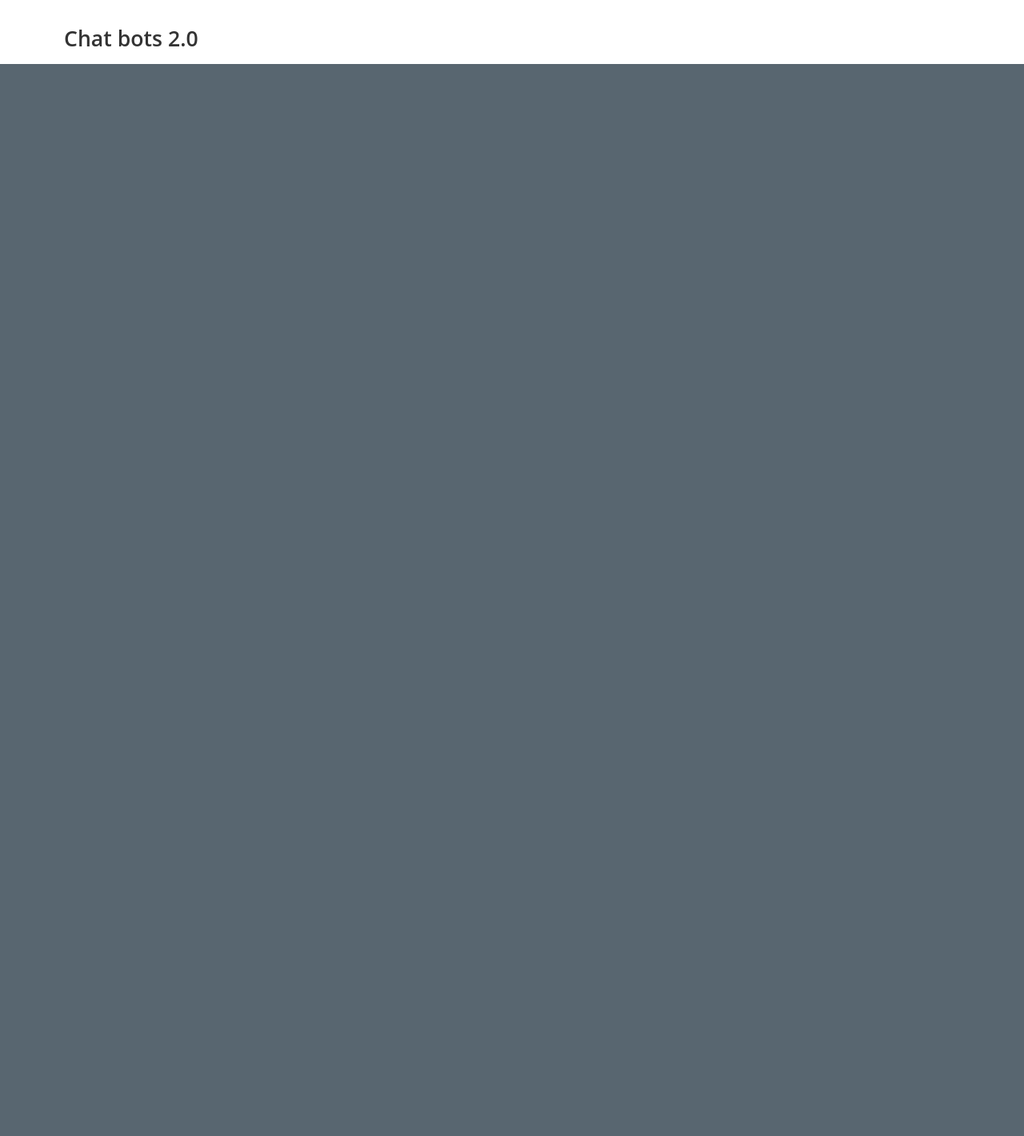
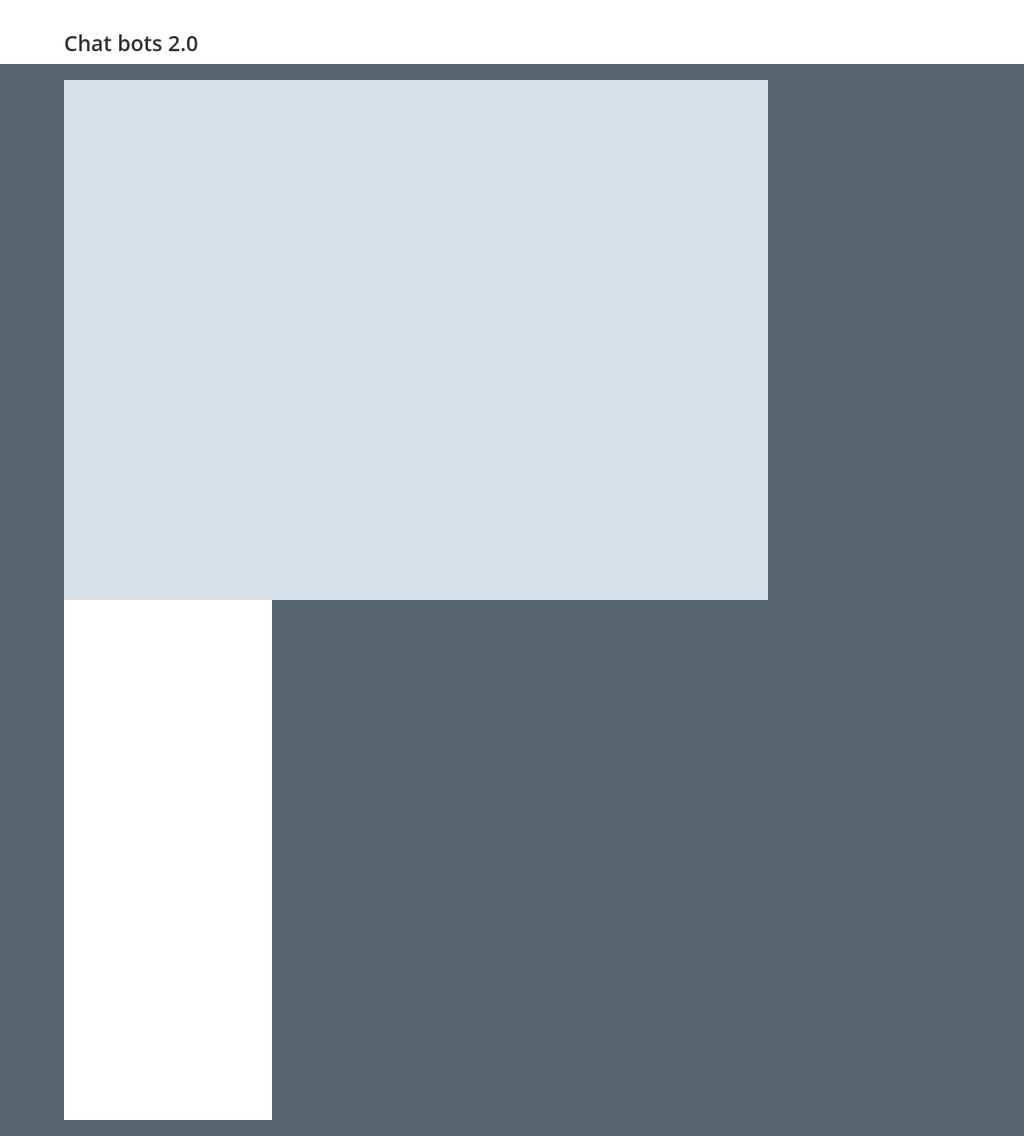
Before and after one commit to inidzelsky/websocket-chat, a React (Create React App) app in the folder frontend/: page / in a window 1280 px wide. Shown: the whole page at 80% size. Before the commit the page ends 800 px from the top, so only its background shows below. Built offline with nearby package versions, Linux system fonts and the light colour scheme.

Commit message:
Initialize Chat and UserList components

```diff
--- a/frontend/src/App.tsx
+++ b/frontend/src/App.tsx
@@ -1,6 +1,7 @@
 import React from 'react';
 
 import Navbar from './components/layout/Navbar/Navbar';
+import Container from './components/Container/Container';
 
 import './App.css';
 
@@ -8,6 +9,7 @@ const App: React.FC = () => {
   return (
     <>
       <Navbar />
+      <Container />
     </>
   );
 };
--- /dev/null
+++ b/frontend/src/components/Container/Chat/Chat.css
@@ -0,0 +1,5 @@
+.chat {
+    background: #d7dfe7;
+    width: 880px;
+    height: 650px;
+}
--- /dev/null
+++ b/frontend/src/components/Container/Chat/Chat.tsx
@@ -0,0 +1,13 @@
+import React from 'react';
+
+import './Chat.css';
+
+const Chat: React.FC = () => {
+  return (
+    <div className='chat'>
+
+    </div>
+  )
+};
+
+export default Chat;
--- /dev/null
+++ b/frontend/src/components/Container/Container.css
@@ -0,0 +1,5 @@
+.container {
+    margin: 20px 80px;
+    display: flex;
+    flex-wrap: wrap;
+}
--- /dev/null
+++ b/frontend/src/components/Container/Container.tsx
@@ -0,0 +1,17 @@
+import React from 'react';
+
+import Chat from './Chat/Chat';
+import UserList from './UserList/UserList';
+
+import './Container.css';
+
+const Container: React.FC = () => {
+  return (
+    <div className="container">
+      <Chat />
+      <UserList />
+    </div>
+  );
+};
+
+export default Container;
--- /dev/null
+++ b/frontend/src/components/Container/UserList/UserList.css
@@ -0,0 +1,5 @@
+.user-list {
+    background: #ffffff;
+    width: 260px;
+    height: 650px;
+}
--- /dev/null
+++ b/frontend/src/components/Container/UserList/UserList.tsx
@@ -0,0 +1,13 @@
+import React from 'react';
+
+import './UserList.css';
+
+const UserList: React.FC = () => {
+  return (
+    <div className='user-list'>
+
+    </div>
+  )
+};
+
+export default UserList;
--- a/frontend/src/components/layout/Navbar/Navbar.css
+++ b/frontend/src/components/layout/Navbar/Navbar.css
@@ -1,14 +1,14 @@
 nav {
-    height: 80px;
+    min-height: 80px;
     width: 100%;
     background: #ffffff;
     position: relative;
 }
 
-.title {
+nav .title {
     position: absolute;
     font-family: "Open Sans Semibold";
     font-size: 20pt;
-    margin: 30px 0 20px 80px;
+    transform: translate(80px, 36px);
     color: #333333;
 }
```
Also changed, not shown: frontend/.eslintrc.js, 1 other file (tests, documents, lock files or other folders).
